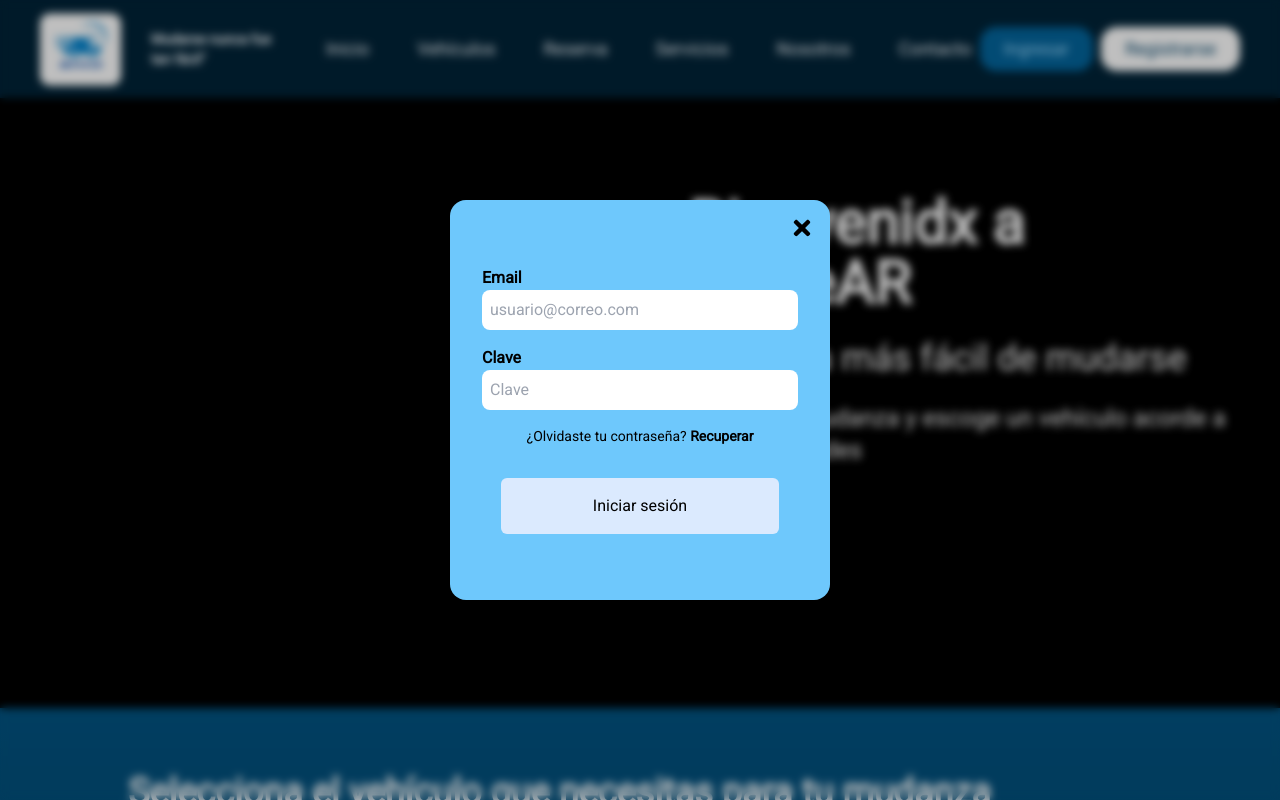
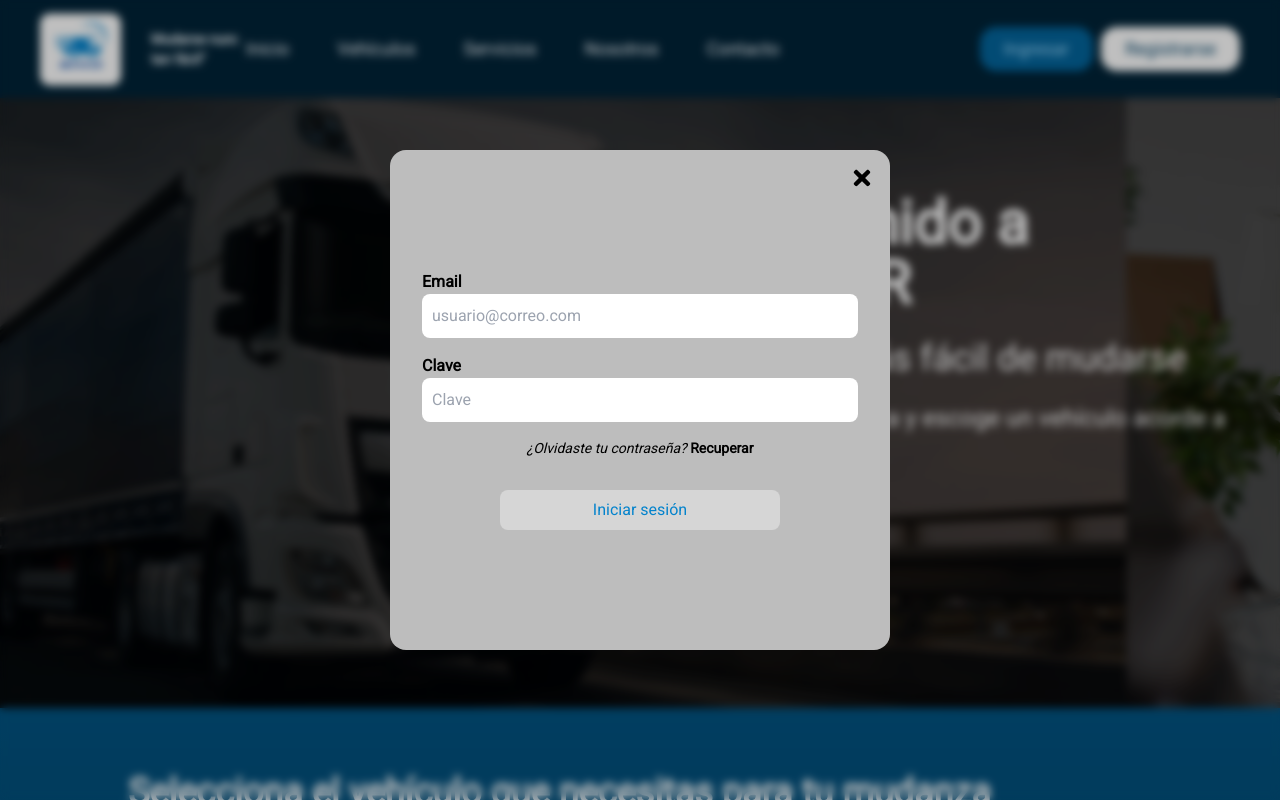
Before and after one commit to Nelsondmondragon/s7-12-m-javareact, a Next.js app in the folder frontend/: page / in a window 1280 px wide. Both pictures are taken after a click on the button "Ingresar". Shown: the top 800 px of the page. Built offline with nearby package versions, Linux system fonts and the light colour scheme.

Commit message:
Change color of Login Modal

```diff
--- a/frontend/src/components/Footer/index.tsx
+++ b/frontend/src/components/Footer/index.tsx
@@ -55,26 +55,26 @@ export const Footer = (props: Props) => {
         <div className="flex">
           <div className="flex-col w-full">
             <p
-              onClick={() => console.log('ir a preguntas frecuentes')}
-              className="cursor-pointer mb-2 hover:underline hover:text-black/80"
+              onClick={() => alert('ir a preguntas frecuentes')}
+              className="cursor-pointer mb-2 hover:underline"
             >
               Preguntas frecuentes
             </p>
             <p
-              onClick={() => console.log('ir a preguntas frecuentes')}
-              className="cursor-pointer mb-2 hover:underline hover:text-black/80"
+              onClick={() => alert('ir a privacidad')}
+              className="cursor-pointer mb-2 hover:underline"
             >
               Política de privacidad de datos personales
             </p>
             <p
-              onClick={() => console.log('ir a preguntas frecuentes')}
-              className="cursor-pointer mb-2 hover:underline hover:text-black/80"
+              onClick={() => alert('ir cookies')}
+              className="cursor-pointer mb-2 hover:underline"
             >
               Política de Cookies
             </p>
             <p
-              onClick={() => console.log('ir a preguntas frecuentes')}
-              className="cursor-pointer mb-2 hover:underline hover:text-black/80"
+              onClick={() => alert('Consentimiento')}
+              className="cursor-pointer mb-2 hover:underline"
             >
               Consentimiento para el uso de Cookies
             </p>
--- a/frontend/src/components/Header/index.tsx
+++ b/frontend/src/components/Header/index.tsx
@@ -3,7 +3,7 @@ import { useDispatch, useSelector } from 'react-redux';
 import { useRouter } from 'next/navigation';
 import Link from 'next/link';
 import Image from 'next/image';
-import { FaBars, FaTimes } from 'react-icons/fa';
+import { FaBars, FaTimes, FaUserAlt, FaUserPlus } from 'react-icons/fa';
 import Cookies from 'js-cookie';
 
 import logo from '../../../public/assets/images/logos/logo.png';
@@ -17,7 +17,6 @@ import {
 const links = [
   { label: 'Inicio', route: '/' },
   { label: 'Vehículos', route: '/' },
-  { label: 'Reserva', route: '/booking' },
   { label: 'Servicios', route: '/services' },
   { label: 'Nosotros', route: '/about' },
   { label: 'Contacto', route: '/contact' },
@@ -82,11 +81,23 @@ export const Header = () => {
               </div>
             ) : (
               <div className="flex space-x-2 ">
-                <button className="btn btnSecond" onClick={() => handleLogin()}>
+                <button
+                  className="hidden md:block btn btnSecond"
+                  onClick={() => handleLogin()}
+                >
                   Ingresar
                 </button>
-                <button className="btn" onClick={() => handleRegister()}>
+                <button className="md:hidden" onClick={() => handleLogin()}>
+                  <FaUserAlt size={20} />
+                </button>
+                <button
+                  className="hidden md:block btn"
+                  onClick={() => handleRegister()}
+                >
                   Registrarse
+                </button>
+                <button className="md:hidden" onClick={() => handleRegister()}>
+                  <FaUserPlus size={24} />
                 </button>
               </div>
             )}
@@ -102,7 +113,7 @@ export const Header = () => {
             onClick={handleShowToggleMenu}
             className={`menuMobile ${
               showMenu ? ' translate-x-0 ' : 'translate-x-full'
-            } md:menuDesktop`}
+            } md:menuDesktop md:-translate-x-48`}
           >
             {links.map((link) => {
               return (
--- a/frontend/src/components/Hero/index.tsx
+++ b/frontend/src/components/Hero/index.tsx
@@ -71,7 +71,7 @@ export const Hero = () => {
               className="min-w-full overflow-hidden z-50 duration-500 ease-linear"
               key={i}
             >
-              <div className="bg-gradient-to-r from-[#000000ff] from-40% via-[#00000088]  to-[#000000ff] to-40% h-[610px] w-full relative  ">
+              <div className="bg-black bg-opacity-70 h-[610px] w-full relative  ">
                 <Image
                   className="w-full h-full object-cover absolute mix-blend-overlay"
                   width={1440}
@@ -85,8 +85,8 @@ export const Hero = () => {
         })}
       </div>
       <div className="absolute top-0 left-0 w-full h-full ">
-        <div className="w-1/2 ml-auto text-white mt-12 p-12">
-          <h1 className="text-6xl font-semibold mb-6">Bienvenidx a MoveAR</h1>
+        <div className="w-full md:w-1/2 ml-auto text-white mt-12 p-12">
+          <h1 className="text-6xl font-semibold mb-6">Bienvenido a MoveAR</h1>
           <h2 className="text-4xl mb-6 font-medium  ">
             La forma más fácil de mudarse
           </h2>
--- a/frontend/src/components/calculator/MoveThing.tsx
+++ b/frontend/src/components/calculator/MoveThing.tsx
@@ -130,6 +130,11 @@ const articles = [
     volume: 100,
     image: '/assets/images/calculator/box.png',
   },
+  {
+    title: 'Caja 60 X 60 x 45',
+    volume: 150,
+    image: '/assets/images/calculator/box.png',
+  },
 ];
 
 type Props = {};
@@ -146,7 +151,7 @@ export const MoveThing = (props: Props) => {
       return 'Camión Grande';
     }
 
-    return 'Camión Pequeño';
+    return 'Vehículo Pequeño';
   };
   return (
     <section className="px-4 py-8">
--- a/frontend/src/components/login/ModalLogin.tsx
+++ b/frontend/src/components/login/ModalLogin.tsx
@@ -48,7 +48,6 @@ export const ModalLogin = () => {
   };
 
   const LoginUser = async (credentials: FormValues) => {
-    // call backend to validate credencial
     const loginResult = postLogin(credentials);
     const result = await loginResult;
 
@@ -68,9 +67,8 @@ export const ModalLogin = () => {
   };
 
   return (
-    // <section className="absolute bg-white/60 w-screen h-screen top-0 left-0 z-50 flex justify-center items-center ">
     <section className="fixed inset-0 bg-black bg-opacity-25 backdrop-blur-sm flex justify-center items-center z-50 ">
-      <article className="h-[400px] w-[380px] relative p-4 rounded-2xl bg-primary-200 mx-auto">
+      <article className="h-[500px] w-[500px] relative p-4 rounded-2xl bg-neutral-200 mx-auto">
         <FaTimes
           size={24}
           className="absolute top-4 right-4 hover:text-primary-700 cursor-pointer"
@@ -87,7 +85,11 @@ export const ModalLogin = () => {
             <input
               {...register('email')}
               placeholder="usuario@correo.com"
-              className="p-2 rounded-lg "
+              className={`p-2 rounded-lg border-2 border-transparent outline-0 focus:border-2 focus:border-primary-500 ${
+                errors.email
+                  ? 'outline-2 outline-red-500 border-2 border-red-500'
+                  : ''
+              } `}
             />
             <p className="text-red-600 text-sm font-bold">
               {errors?.email?.message}
@@ -100,7 +102,11 @@ export const ModalLogin = () => {
             <input
               {...register('password')}
               placeholder="Clave"
-              className="p-2 rounded-lg "
+              className={`p-2 rounded-lg border-2 border-transparent outline-0 focus:border-2 focus:border-primary-500 ${
+                errors.password
+                  ? 'outline-2 outline-red-500 border-2 border-red-500'
+                  : ''
+              } `}
             />
             <p className="text-red-600 text-sm font-bold">
               {errors?.password?.message}
@@ -108,17 +114,16 @@ export const ModalLogin = () => {
           </div>
 
           <p className="text-center text-sm mb-8 ">
-            ¿Olvidaste tu contraseña?{' '}
+            <span className="italic  "> ¿Olvidaste tu contraseña?</span>{' '}
             <span className="font-semibold "> Recuperar</span>
           </p>
-          <div className="w-4/5 mx-auto">
-            <CustomButton
-              type={'Primary'}
-              text={'Iniciar sesión'}
-              onClick={() => console.log('hizo click')}
-              bgColor="#ff0000"
-              txColor="#ffffff"
-            />
+          <div className="w-3/5 mx-auto">
+            <button
+              type="submit"
+              className="w-full bg-neutral-100 px-8 py-2 rounded-lg text-primary-500 hover:bg-primary-100"
+            >
+              Iniciar sesión
+            </button>
           </div>
         </form>
       </article>
--- a/frontend/src/components/login/loginValidation.tsx
+++ /dev/null
@@ -1,11 +0,0 @@
-import * as Yup from 'yup';
-
-export const Schema = Yup.object().shape({
-  email: Yup.string()
-    .email('Email invalido')
-    .typeError('Email invalido')
-    .required('Requerido'),
-  password: Yup.string()
-    .min(3, 'Debe tener más de 3 letras')
-    .required('Required'),
-});
--- a/frontend/src/components/requierement/index.tsx
+++ b/frontend/src/components/requierement/index.tsx
@@ -15,8 +15,8 @@ const CardRequirement = ({ image, title, description }: RequirementType) => {
         height={300}
         alt={title}
       />
-      <div className=" bg-primary-600 px-8 pt-4 min-h-[150px] rounded-b-2xl text-white">
-        <h3 className="text-xl">{title}</h3>
+      <div className=" bg-primary-600 px-4 md:px-8 pt-4 min-h-[150px] rounded-b-2xl text-white">
+        <h3 className="text-base md:text-xl">{title}</h3>
         <div className="text-sm pb-8">
           <p>{description}</p>
         </div>
--- a/frontend/src/components/typeVehicle/index.tsx
+++ b/frontend/src/components/typeVehicle/index.tsx
@@ -1,5 +1,6 @@
 'use client';
 import Image from 'next/image';
+import { useRouter } from 'next/navigation';
 
 type TruckType = {
   image: string;
@@ -8,7 +9,9 @@ type TruckType = {
   line2: string;
   line3: string;
 };
+
 const CardTruck = ({ image, title, line1, line2, line3 }: TruckType) => {
+  const router = useRouter();
   return (
     <div className="w-full">
       <Image
@@ -28,7 +31,7 @@ const CardTruck = ({ image, title, line1, line2, line3 }: TruckType) => {
           <p>{line3}</p>
         </div>
         <div className="flex justify-end">
-          <button className="btn mb-8" onClick={() => alert('ver dispo')}>
+          <button className="btn mb-8" onClick={() => router.push('/booking')}>
             Ver Disponibilidad
           </button>
         </div>
```
Also changed, not shown: frontend/public/assets/images/licencia.png.
